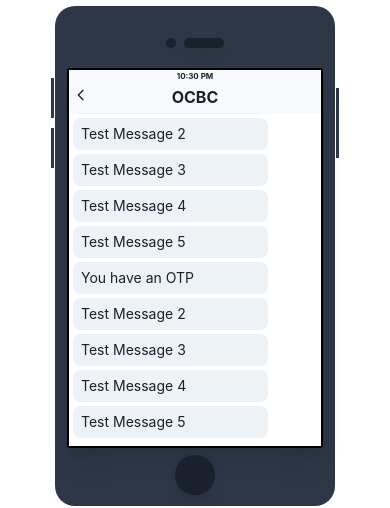
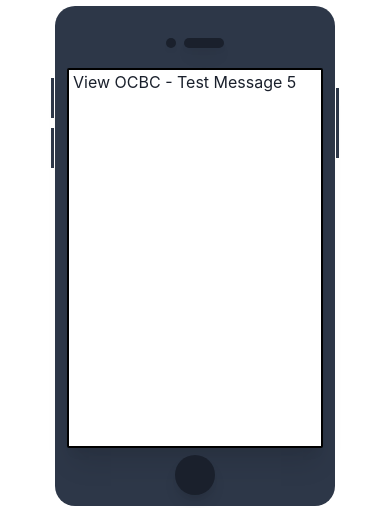
Before and after one commit to captain-sinkie/you-can-send-scam-sms-in-singapore-to-anyone, a Next.js app: page / in a window 390 px wide. Both pictures are taken after a click on the icon 81 px from the left and 334 px from the top of the page. Shown: the part 240-748 px from the top of the page. Built offline with nearby package versions, Linux system fonts and the light colour scheme.

Commit message:
create home page with router in mobile

```diff
--- a/Components/Phone/Screen/ChatScreen/Header.tsx
+++ b/Components/Phone/Screen/ChatScreen/Header.tsx
@@ -2,11 +2,18 @@
 import React from 'react'
 // chakra
 import { Box, Icon, Text, GridItem, SimpleGrid } from '@chakra-ui/react'
+// context
+import { setRouteDispatch, useMobileRouter } from '../../../../context/MobileRouter'
 // components
 // icons
 import { HiOutlineChevronLeft } from 'react-icons/hi'
 
 export const Header = () => {
+  const { dispatch } = useMobileRouter()
+  const redirectHome = () => {
+    setRouteDispatch(dispatch, { route: 'home' })
+  }
+
   return (
     <Box bgColor="gray.50" w="100%">
       <Box h="3px" textAlign="center">
@@ -16,7 +23,12 @@
       </Box>
       <SimpleGrid p={1} columns={3} h="100%" mt={2}>
         <GridItem>
-          <Icon as={HiOutlineChevronLeft} color="gray.800" cursor="pointer" />
+          <Icon
+            as={HiOutlineChevronLeft}
+            color="gray.800"
+            cursor="pointer"
+            onClick={redirectHome}
+          />
         </GridItem>
 
         <GridItem textAlign="center" fontWeight="bold">
--- a/Components/Phone/Screen/ChatScreen/index.tsx
+++ b/Components/Phone/Screen/ChatScreen/index.tsx
@@ -9,9 +9,13 @@
 import { MessageBubble } from './MessageBubble'
 import { Message } from '../../../../context/App/interface'
 
-export const ChatScreen = () => {
+type Props = {
+  senderId: string
+}
+
+export const ChatScreen: React.FC<Props> = ({ senderId }) => {
   const { chats } = useApp().state
-  const index = chats.findIndex((chat) => chat.senderId == 'OCBC')
+  const index = chats.findIndex((chat) => chat.senderId == senderId)
 
   let messages: Message[] = []
   if (index != -1) {
--- /dev/null
+++ b/Components/Phone/Screen/HomeScreen/index.tsx
@@ -0,0 +1,45 @@
+// packages
+import React from 'react'
+// chakra
+import { Box, Stack, LinkBox, StackDivider } from '@chakra-ui/react'
+// context
+import { setRouteDispatch, useMobileRouter } from '../../../../context/MobileRouter'
+import { useApp } from '../../../../context/App'
+// components
+
+export const HomeScreen = () => {
+  const { chats } = useApp().state
+  const { dispatch } = useMobileRouter()
+
+  type MessagePreviewProps = {
+    senderId: string
+    content: string
+  }
+
+  const MessagePreview: React.FC<MessagePreviewProps> = ({ senderId, content }) => {
+    const select = () => {
+      setRouteDispatch(dispatch, { route: 'chat', senderId })
+    }
+    return (
+      <LinkBox
+        px={1}
+        cursor="pointer"
+        onClick={() => {
+          select()
+        }}
+      >
+        View {senderId} - {content}
+      </LinkBox>
+    )
+  }
+
+  return (
+    <Box h="375px" overflowY="scroll">
+      <Stack divider={<StackDivider />}>
+        {chats.map(({ senderId, messages }) => (
+          <MessagePreview senderId={senderId} content={messages[messages.length - 1].content} />
+        ))}
+      </Stack>
+    </Box>
+  )
+}
--- a/Components/Phone/Screen/index.tsx
+++ b/Components/Phone/Screen/index.tsx
@@ -2,13 +2,31 @@
 import React from 'react'
 // chakra
 import { Box } from '@chakra-ui/react'
+// context
+import { useMobileRouter } from '../../../context/MobileRouter'
 // components
 import { ChatScreen } from './ChatScreen'
+import { HomeScreen } from './HomeScreen'
 
 export const Screen = () => {
+  const { state, dispatch } = useMobileRouter()
+  const { route, senderId } = state
+
   const Router = () => {
     // TODO: add routing logic here
-    return <ChatScreen />
+    switch (route) {
+      case 'home': {
+        return <HomeScreen />
+      }
+
+      case 'chat': {
+        return <ChatScreen senderId={senderId} />
+      }
+
+      default: {
+        return <HomeScreen />
+      }
+    }
   }
 
   return (
--- a/Components/Phone/index.tsx
+++ b/Components/Phone/index.tsx
@@ -3,6 +3,7 @@
 // chakra
 // context
 import { setMessagesDispatch, useApp } from '../../context/App'
+import { MobileRouterProvider } from '../../context/MobileRouter'
 // components
 import { SkeletonWrapper } from './SkeletonWrapper'
 import { Screen } from './Screen'
@@ -21,7 +22,9 @@
   return (
     <SkeletonWrapper>
       <Notch />
-      <Screen />
+      <MobileRouterProvider>
+        <Screen />
+      </MobileRouterProvider>
       <Dock />
     </SkeletonWrapper>
   )
--- /dev/null
+++ b/context/MobileRouter/Provider.tsx
@@ -0,0 +1,21 @@
+// packages
+import React from 'react'
+// components
+import { MobileRouterContext } from '.'
+// constants
+import { INITIAL_STATE } from './constants'
+// reducer
+import reducers from './reducers'
+// utils
+
+export const MobileRouterProvider = ({ children }: { children: React.ReactNode }) => {
+  React.useEffect(() => {}, [])
+
+  const [state, dispatch] = React.useReducer(reducers, INITIAL_STATE)
+
+  return (
+    <MobileRouterContext.Provider value={{ state, dispatch }}>
+      {children}
+    </MobileRouterContext.Provider>
+  )
+}
--- /dev/null
+++ b/context/MobileRouter/constants.ts
@@ -0,0 +1,9 @@
+import { MobileRouterStateType } from './interface'
+
+export const SET_ROUTE = 'SET_ROUTE'
+export const SET_SENDER_ID = 'SET_SENDER_ID'
+
+export const INITIAL_STATE: MobileRouterStateType = {
+  route: 'chat',
+  senderId: 'OCBC',
+}
--- /dev/null
+++ b/context/MobileRouter/dispatch.ts
@@ -0,0 +1,32 @@
+// packages
+import { Dispatch } from 'react'
+// constants
+import { SET_ROUTE, SET_SENDER_ID } from './constants'
+// interfaces
+import { MobileRouterStateType } from './interface'
+
+type setRouteDispatchPayload = {
+  senderId?: string
+  route: 'home' | 'chat'
+}
+
+export const setRouteDispatch = (
+  dispatch: Dispatch<{ type: string; payload: MobileRouterStateType }>,
+  payload: setRouteDispatchPayload,
+) => {
+  const { route, senderId = '' } = payload
+  dispatch({
+    type: SET_ROUTE,
+    payload: { route, senderId },
+  })
+}
+
+export const setSenderIdDispatch = (
+  dispatch: Dispatch<{ type: string; payload: Pick<MobileRouterStateType, 'senderId'> }>,
+  senderId: string,
+) => {
+  dispatch({
+    type: SET_SENDER_ID,
+    payload: { senderId },
+  })
+}
--- /dev/null
+++ b/context/MobileRouter/hook.ts
@@ -0,0 +1,17 @@
+// packages
+import React from 'react'
+// context
+import { MobileRouterContext } from '.'
+// interface
+import { MobileRouterStateType } from './interface'
+
+export const useMobileRouter = (): {
+  state: MobileRouterStateType
+  dispatch: React.Dispatch<{ type: string; payload?: any }>
+} => {
+  const { state, dispatch } = React.useContext(MobileRouterContext)
+  if (state === undefined) {
+    throw new Error('useMobileRouter must be used within an MobileRouterProvider')
+  }
+  return { state, dispatch }
+}
--- /dev/null
+++ b/context/MobileRouter/index.ts
@@ -0,0 +1,18 @@
+import React from 'react'
+// interface
+import { MobileRouterStateType } from './interface'
+// constants
+import { INITIAL_STATE } from './constants'
+
+export * from './dispatch'
+export * from './hook'
+export * from './Provider'
+export * from './reducers'
+
+export const MobileRouterContext = React.createContext<{
+  state: MobileRouterStateType
+  dispatch: React.Dispatch<any>
+}>({
+  state: INITIAL_STATE,
+  dispatch: () => null,
+})
--- /dev/null
+++ b/context/MobileRouter/interface.d.ts
@@ -0,0 +1,4 @@
+export interface MobileRouterStateType {
+  route: 'home' | 'chat'
+  senderId: string
+}
--- /dev/null
+++ b/context/MobileRouter/reducers.ts
@@ -0,0 +1,23 @@
+// interfaces
+import { MobileRouterStateType } from './interface'
+// constants
+import { SET_ROUTE, SET_SENDER_ID } from './constants'
+
+export default function reducer(
+  state: MobileRouterStateType,
+  action: { type: string; payload: any },
+) {
+  switch (action.type) {
+    case SET_ROUTE: {
+      const { route, senderId } = action.payload
+      return { ...state, route, senderId }
+    }
+
+    case SET_SENDER_ID: {
+      return { ...state, senderId: action.payload.senderId }
+    }
+
+    default:
+      return state as MobileRouterStateType
+  }
+}
```
